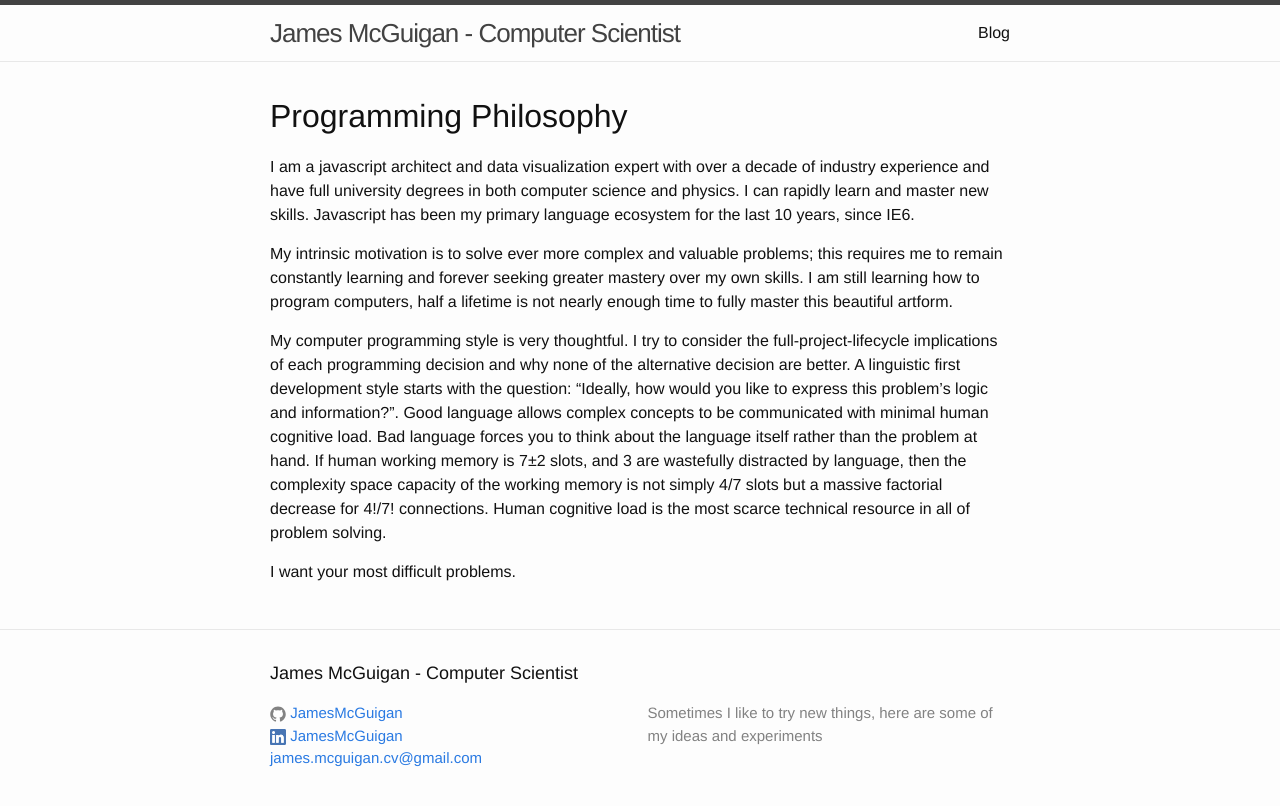
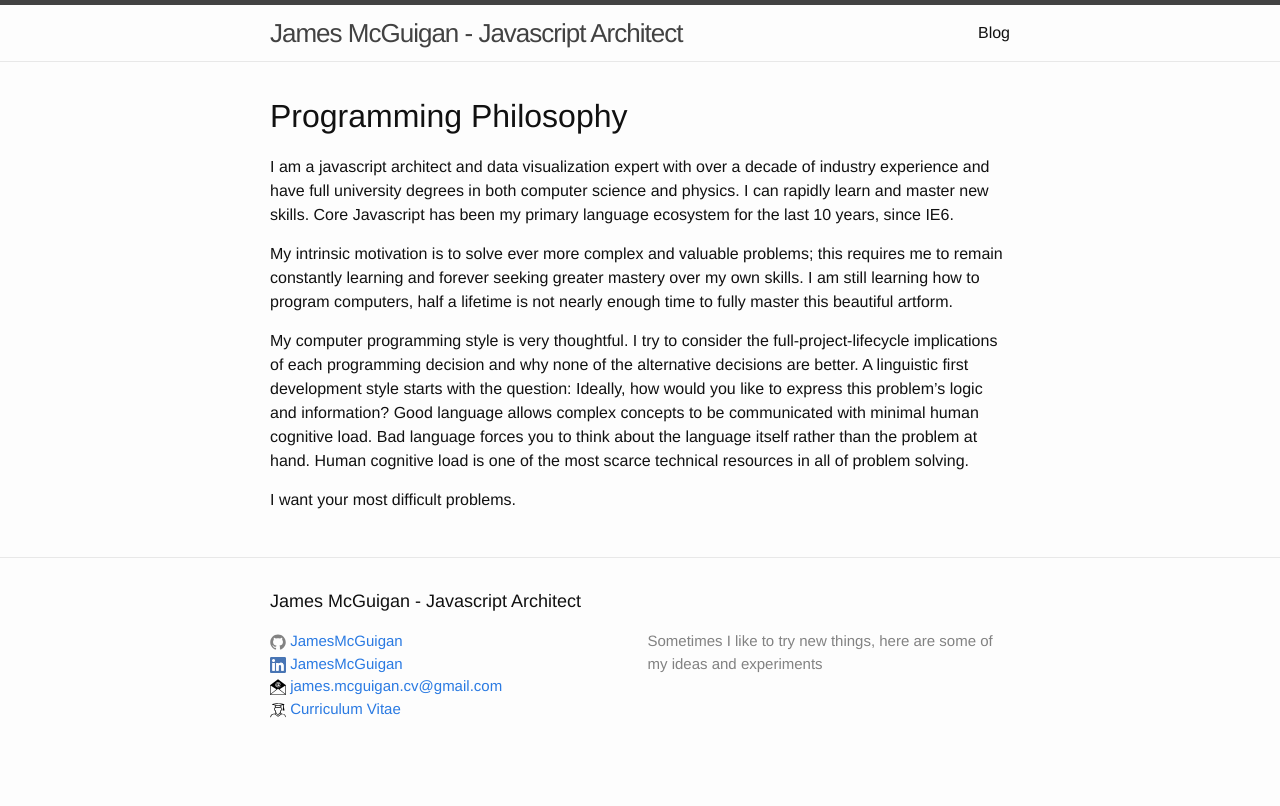
Before and after one commit to JamesMcGuigan/jamesmcguigan.com, a Jekyll site: the page built from jekyll/index.md, in a window 1280 px wide. Shown: the top 806 px of the page. Built offline with Jekyll 4.4.1, drawn with Linux system fonts in a browser that asks for light colours.

Commit message:
Update CV and Programming Philosophy

```diff
--- a/_config.yml
+++ b/_config.yml
@@ -11,8 +11,9 @@ source:      ./jekyll/
 destination: ./jekyll-static/
 
 # Site settings
-title: James McGuigan - Computer Scientist
+title: James McGuigan - Javascript Architect
 email: james.mcguigan.cv@gmail.com
+cv:    https://www.dropbox.com/s/a74hgf04ebki3mm/james-mcguigan-cv-2016-10-telleroo.pdf
 description: > # this means to ignore newlines until "baseurl:"
   Sometimes I like to try new things, here are some of my ideas and experiments
 baseurl: "" # the subpath of your site, e.g. /blog
--- a/jekyll/_includes/footer.html
+++ b/jekyll/_includes/footer.html
@@ -26,7 +26,15 @@
           {% endif %}
 
           {% if site.email %}
-            <li><a href="mailto:{{ site.email }}">{{ site.email }}</a></li>
+          <li>
+            {% include icon-email.html email=site.email %}
+          </li>
+          {% endif %}
+
+          {% if site.cv %}
+            <li>
+              {% include icon-cv.html cv=site.cv %}
+            </li>
           {% endif %}
         </ul>
       </div>
--- /dev/null
+++ b/jekyll/_includes/icon-cv.html
@@ -0,0 +1 @@
+<a href="{{ include.cv }}"><span class="icon icon--cv">{% include icon-cv.svg %}</span><span class="username">Curriculum Vitae</span></a>
--- /dev/null
+++ b/jekyll/_includes/icon-email.html
@@ -0,0 +1 @@
+<a href="mailto:{{ include.email }}"><span class="icon icon--email">{% include icon-email.svg %}</span><span class="username">{{ include.email }}</span></a>
--- a/jekyll/index.md
+++ b/jekyll/index.md
@@ -4,10 +4,10 @@ layout: default
 
 # Programming Philosophy
 
-I am a javascript architect and data visualization expert with over a decade of industry experience and have full university degrees in both computer science and physics. I can rapidly learn and master new skills. Javascript has been my primary language ecosystem for the last 10 years, since IE6.
+I am a javascript architect and data visualization expert with over a decade of industry experience and have full university degrees in both computer science and physics. I can rapidly learn and master new skills. Core Javascript has been my primary language ecosystem for the last 10 years, since IE6.
 
 My intrinsic motivation is to solve ever more complex and valuable problems; this requires me to remain constantly learning and forever seeking greater mastery over my own skills. I am still learning how to program computers, half a lifetime is not nearly enough time to fully master this beautiful artform.
 
-My computer programming style is very thoughtful. I try to consider the full-project-lifecycle implications of each programming decision and why none of the alternative decision are better. A linguistic first development style starts with the question: “Ideally, how would you like to express this problem's logic and information?”. Good language allows complex concepts to be communicated with minimal human cognitive load. Bad language forces you to think about the language itself rather than the problem at hand. If human working memory is 7±2 slots, and 3 are wastefully distracted by language, then the complexity space capacity of the working memory is not simply 4/7 slots but a massive factorial decrease for 4!/7! connections. Human cognitive load is the most scarce technical resource in all of problem solving.
+My computer programming style is very thoughtful. I try to consider the full-project-lifecycle implications of each programming decision and why none of the alternative decisions are better. A linguistic first development style starts with the question: Ideally, how would you like to express this problem's logic and information? Good language allows complex concepts to be communicated with minimal human cognitive load. Bad language forces you to think about the language itself rather than the problem at hand. Human cognitive load is one of the most scarce technical resources in all of problem solving.
 
 I want your most difficult problems.
```
Also changed, not shown: jekyll/_includes/icon-cv.svg (added), jekyll/_includes/icon-email.svg (added).
